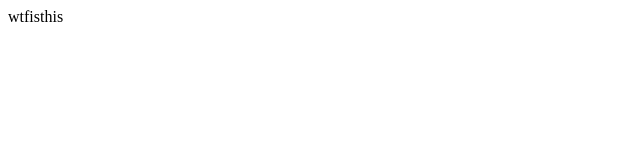
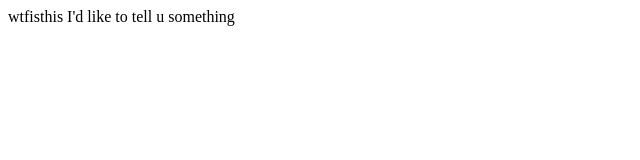
Before and after one commit to vitovskyii/new-project, a plain HTML site: page index.html in a window 1280 px wide. Shown: the whole page, without its empty margins (0-640 px from the left). Drawn offline with Linux system fonts and the light colour scheme.

Commit message:
added some text

```diff
--- a/index.html
+++ b/index.html
@@ -10,6 +10,7 @@
   <header> </header>
   <main> </main>
   wtfisthis
+  I'd like to tell u something
   <footer> </footer>
 </body>
 </html>
```
